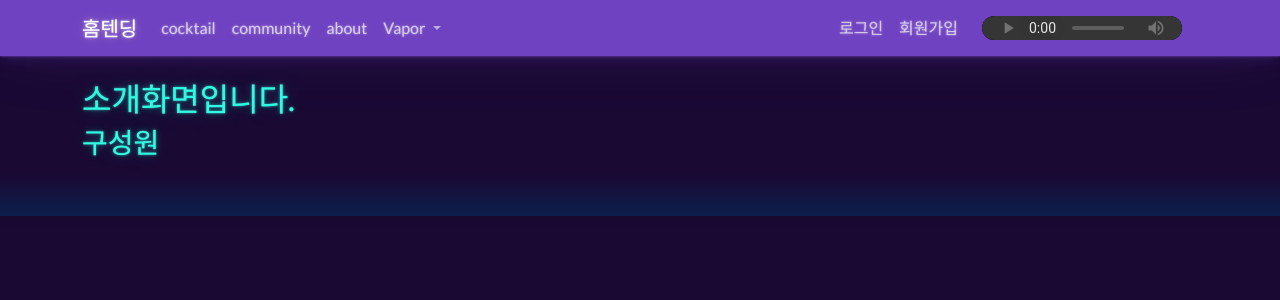
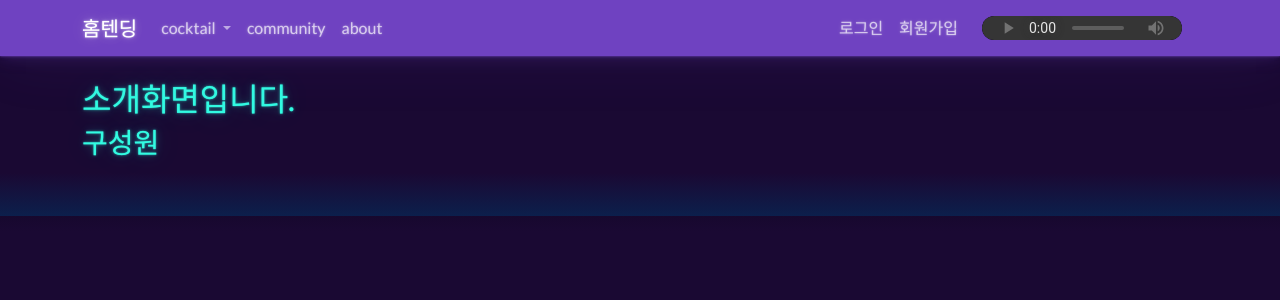
Before and after one commit to yanghs6/Hometending, a Django app: template info/templates/about.html in a window 1280 px wide. Shown: the top 300 px of the page. Run offline with Django 3.2, Linux system fonts and the light colour scheme; the template is opened without the code that fills it, so the values that code supplies are empty; some libraries are stand-ins or nearby versions.

Commit message:
[수정] navbar의 cocktail에 baselist url 추가, audio의 재생여부 저장

```diff
--- a/cocktail/urls.py
+++ b/cocktail/urls.py
@@ -6,6 +6,6 @@ app_name = 'cocktail'
 urlpatterns = [
     path("", views.list, name='list'),
     path("<int:cocktail_id>/", views.recipes),
-    path("basesprite/", views.basesprite),
+    path("basesprite/", views.basesprite, name='basesprite'),
     path("basesprite/<base_name>/", views.listbybase),
 ]
--- a/static/scripts/audio.js
+++ b/static/scripts/audio.js
@@ -34,10 +34,16 @@ bgm.onended = () => {
 
 window.onpagehide = () => {
     setCookie('time', bgm.currentTime, 300);
-    console.log("전환")
+    setCookie('paused', bgm.paused, 300);
 }
 
 window.onbeforeunload = () => {
     setCookie('time', bgm.currentTime, 300);
-    console.log("새로")
+    setCookie('paused', bgm.paused, 300);
 }
+
+window.onload = () => {
+    if (JSON.parse(getCookie('paused')) == false) {
+        bgm.play();
+    }
+}
--- a/templates/navbar.html
+++ b/templates/navbar.html
@@ -28,26 +28,18 @@
         </button>
         <div class="collapse navbar-collapse" id="navbarResponsive">
         <ul class="navbar-nav">
-            <li class="nav-item">
-                <a class="nav-link" href="{% url 'cocktail:list' %}">cocktail</a>
+            <li class="nav-item dropdown">
+            <a class="nav-link dropdown-toggle" data-bs-toggle="dropdown" href="#" id="download">cocktail <span class="caret"></span></a>
+            <div class="dropdown-menu" aria-labelledby="download">
+                <a class="dropdown-item" href="{% url 'cocktail:list' %}">40 major cocktail</a>
+                <a class="dropdown-item" href="{% url 'cocktail:basesprite' %}">list by base</a>
+            </div>
             </li>
             <li class="nav-item">
                 <a class="nav-link" href="{% url 'boardapp:index' %}">community</a>
             </li>
             <li class="nav-item">
                 <a class="nav-link" href="{% url 'info:about' %}">about</a>
-            </li>
-            <li class="nav-item dropdown">
-            <a class="nav-link dropdown-toggle" data-bs-toggle="dropdown" href="#" id="download">Vapor <span class="caret"></span></a>
-            <div class="dropdown-menu" aria-labelledby="download">
-                <a class="dropdown-item" rel="noopener" target="_blank" href="https://jsfiddle.net/bootswatch/vudjzmer/">Open in JSFiddle</a>
-                <div class="dropdown-divider"></div>
-                <a class="dropdown-item" href="../5/vapor/bootstrap.min.css" download="">bootstrap.min.css</a>
-                <a class="dropdown-item" href="../5/vapor/bootstrap.css" download="">bootstrap.css</a>
-                <div class="dropdown-divider"></div>
-                <a class="dropdown-item" href="../5/vapor/_variables.scss" download="">_variables.scss</a>
-                <a class="dropdown-item" href="../5/vapor/_bootswatch.scss" download="">_bootswatch.scss</a>
-            </div>
             </li>
         </ul>
         <ul class="navbar-nav ms-md-auto">
@@ -62,11 +54,14 @@
                 <a class="nav-link" href="{% url 'account:signup' %}">회원가입</a>
             </li>
             {% endif %}
-            <audio id="bgm" autoplay controls class="align-self-center mx-3" controlsList="nodownload noplaybackrate">
+            <audio id="bgm" controls class="align-self-center mx-3" controlsList="nodownload noplaybackrate">
                 <source src="/static/audios/Dreaming Rain.mp3" type="audio/mp3">
             </audio>
         </ul>
         </div>
     </div>
 </nav>
+
+{% block sctipt %}
 <script src="/static/scripts/audio.js"></script>
+{% endblock %}
```
